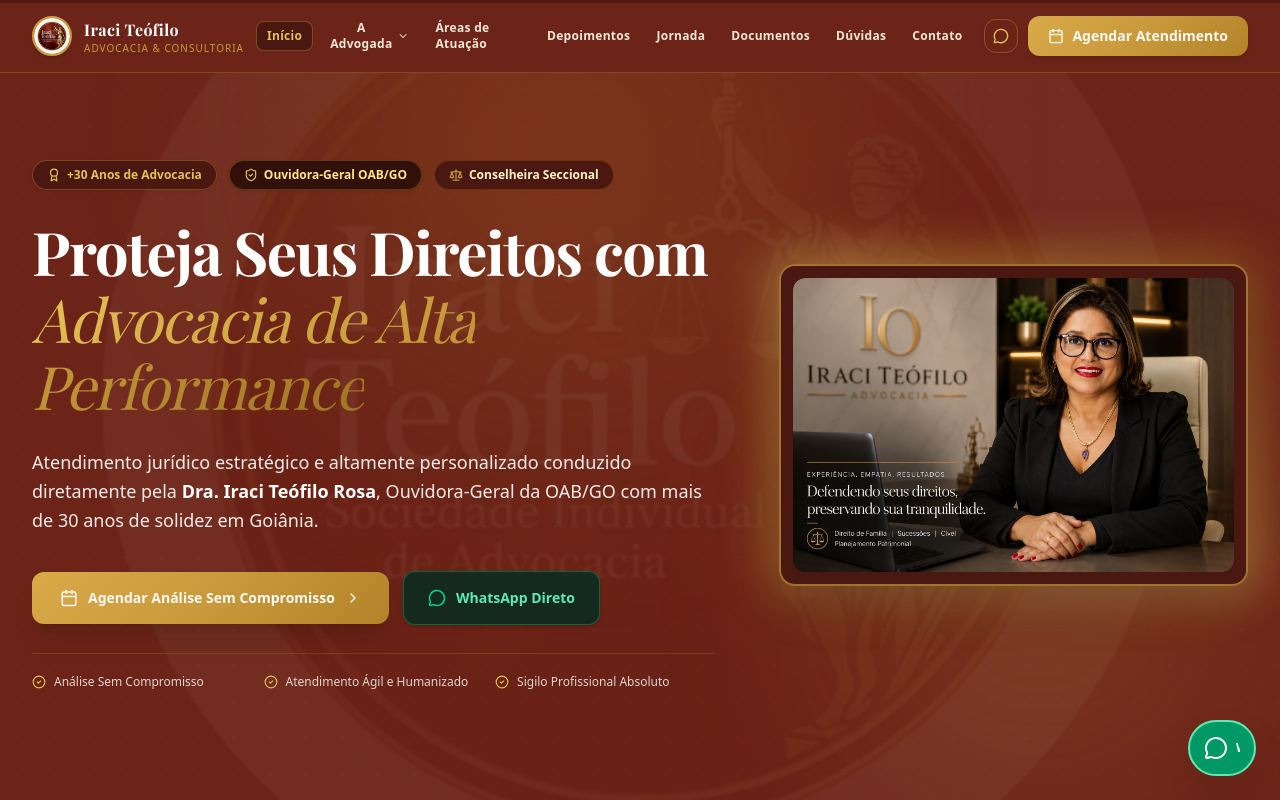
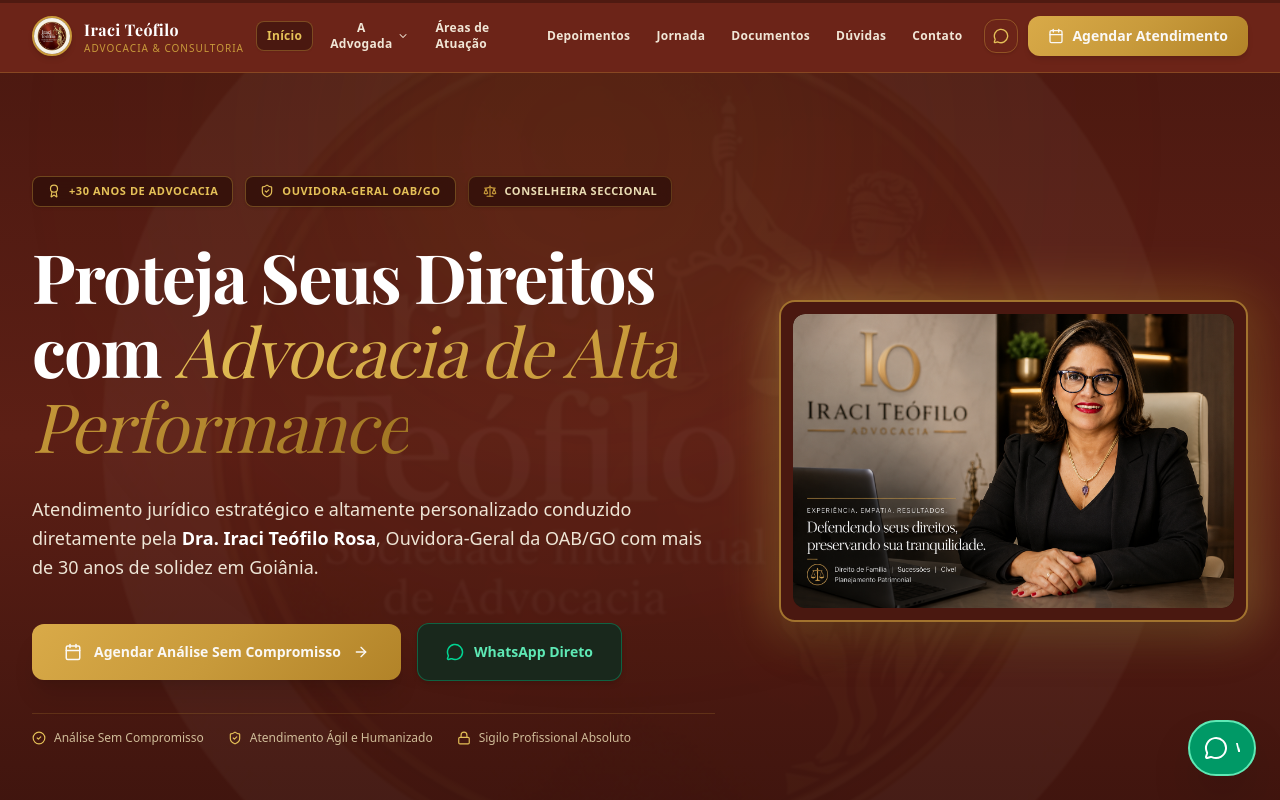
Before and after one commit to giftph/Iraci-Teofiolo, a React (Vite) app: page / in a window 1280 px wide. Shown: the top 800 px of the page. Built offline with nearby package versions, Linux system fonts and the light colour scheme; a web font is replaced by a local one.

Commit message:
feat(hero/cta): enhance landing page components
- Update Hero section with new background gradient and improved accessibility labels
- Integrate WhatsApp contact link in Hero
- Add interactive benefits toggle to OfferUrgencyCTA for better content readability

```diff
--- a/src/components/Hero.tsx
+++ b/src/components/Hero.tsx
@@ -1,7 +1,6 @@
 import React from 'react';
 import { motion } from 'motion/react';
-import { Calendar, ShieldCheck, Award, ChevronRight, MessageCircle, Scale, CheckCircle2 } from 'lucide-react';
-import { FIRM_INFO } from '../data/firmData';
+import { Calendar, ShieldCheck, Award, ArrowRight, MessageCircle, Scale, Lock, CheckCircle2 } from 'lucide-react';
 import logoSealImg from '../assets/images/official_logo_seal_1785381560321.jpg';
 import inicioImg from '../assets/images/inicio.png';
 
@@ -9,133 +8,138 @@
   onOpenSchedule: () => void;
 }
 
+const WHATSAPP_HERO_URL = "https://wa.me/5562992456161?text=Olá,%20encontrei%20seu%20site%20e%20gostaria%20de%20agendar%20uma%20consulta.";
+
 export const Hero: React.FC<HeroProps> = ({ onOpenSchedule }) => {
   return (
-    <section id="inicio" className="relative pt-32 pb-20 md:pt-40 md:pb-28 bg-[#6C2418] text-white overflow-hidden scroll-mt-24">
+    <section
+      id="inicio"
+      aria-label="Apresentação institucional"
+      className="relative pt-32 pb-20 md:pt-44 md:pb-32 bg-gradient-to-b from-[#4A1810] via-[#5C1F15] to-[#3B130D] text-white overflow-hidden scroll-mt-24"
+    >
       {/* Invisible anchor for backward compatibility */}
       <span id="hero" className="sr-only" />
+
       {/* Official Law Firm Logo Watermark Background */}
       <div className="absolute inset-0 flex items-center justify-center pointer-events-none z-0 overflow-hidden select-none">
         <img
           src={logoSealImg}
           alt=""
-          className="w-[85%] max-w-5xl aspect-square object-contain opacity-[0.045] blur-[1px] mix-blend-soft-light rounded-full transform scale-105"
+          className="w-[85%] max-w-5xl aspect-square object-contain opacity-[0.035] blur-[1px] mix-blend-screen rounded-full transform scale-105"
           referrerPolicy="no-referrer"
         />
       </div>
 
-      {/* Subtle radial dot texture overlay */}
-      <div
-        className="absolute inset-0 opacity-[0.06] pointer-events-none bg-repeat z-0"
-        style={{
-          backgroundImage: `radial-gradient(#C89A3B 1px, transparent 1px)`,
-          backgroundSize: '36px 36px'
-        }}
-      />
-
-      {/* Soft ambient gold ambient lighting glows */}
-      <div className="absolute -top-24 left-1/4 w-[500px] h-[500px] bg-[#C89A3B]/15 rounded-full blur-[120px] pointer-events-none z-0" />
-      <div className="absolute bottom-0 right-10 w-[400px] h-[400px] bg-[#E5C158]/10 rounded-full blur-[100px] pointer-events-none z-0" />
+      {/* Soft ambient warm gold lighting glows */}
+      <div className="absolute -top-32 left-1/4 w-[550px] h-[550px] bg-[#C89A3B]/10 rounded-full blur-[140px] pointer-events-none z-0" />
+      <div className="absolute bottom-0 right-10 w-[450px] h-[450px] bg-[#E5C158]/08 rounded-full blur-[120px] pointer-events-none z-0" />
 
       <div className="max-w-7xl mx-auto px-4 sm:px-6 lg:px-8 relative z-10">
         <div className="grid grid-cols-1 lg:grid-cols-12 gap-12 lg:gap-16 items-center">
 
-          {/* Left Column: Text & Value Proposition */}
+          {/* Left Column: Authority Badges, High-Impact Headline & Strategic CTAs */}
           <motion.div
-            initial={{ opacity: 0, y: 30 }}
+            initial={{ opacity: 0, y: 24 }}
             animate={{ opacity: 1, y: 0 }}
-            transition={{ duration: 0.8, ease: [0.16, 1, 0.3, 1] }}
-            className="lg:col-span-7 space-y-7 text-left"
+            transition={{ duration: 0.75, ease: [0.16, 1, 0.3, 1] }}
+            className="lg:col-span-7 space-y-8 text-left"
           >
 
-            {/* Trust Badges Bar */}
-            <div className="flex flex-wrap items-center gap-2 sm:gap-3">
-              <span className="inline-flex items-center space-x-1.5 px-3.5 py-1.5 rounded-full text-xs font-semibold bg-[#4A1810] text-[#E5C158] border border-[#C89A3B]/40 shadow-sm backdrop-blur-md">
-                <Award className="w-3.5 h-3.5 text-[#E5C158]" />
-                <span>+30 Anos de Advocacia</span>
-              </span>
-              <span className="inline-flex items-center space-x-1.5 px-3.5 py-1.5 rounded-full text-xs font-semibold bg-[#32100A] text-amber-200 border border-[#C89A3B]/30 shadow-sm backdrop-blur-md">
-                <ShieldCheck className="w-3.5 h-3.5 text-[#E5C158]" />
-                <span>Ouvidora-Geral OAB/GO</span>
-              </span>
-              <span className="inline-flex items-center space-x-1.5 px-3.5 py-1.5 rounded-full text-xs font-semibold bg-[#4A1810] text-amber-100 border border-amber-500/20 backdrop-blur-md">
-                <Scale className="w-3.5 h-3.5 text-[#C89A3B]" />
-                <span>Conselheira Seccional</span>
-              </span>
+            {/* Authority Credential Seals (Institucionais, sóbrios e nobres) */}
+            <div className="flex flex-wrap items-center gap-2.5 sm:gap-3">
+              <div className="inline-flex items-center space-x-2 px-3.5 py-1.5 rounded-lg bg-[#32100A]/85 border border-[#C89A3B]/40 text-[#E5C158] shadow-sm backdrop-blur-sm">
+                <Award className="w-3.5 h-3.5 text-[#E5C158] shrink-0" />
+                <span className="text-[11px] font-semibold tracking-wider uppercase">+30 Anos de Advocacia</span>
+              </div>
+
+              <div className="inline-flex items-center space-x-2 px-3.5 py-1.5 rounded-lg bg-[#32100A]/85 border border-[#C89A3B]/40 text-[#E5C158] shadow-sm backdrop-blur-sm">
+                <ShieldCheck className="w-3.5 h-3.5 text-[#E5C158] shrink-0" />
+                <span className="text-[11px] font-semibold tracking-wider uppercase">Ouvidora-Geral OAB/GO</span>
+              </div>
+
+              <div className="inline-flex items-center space-x-2 px-3.5 py-1.5 rounded-lg bg-[#32100A]/85 border border-[#C89A3B]/30 text-amber-100/90 shadow-sm backdrop-blur-sm">
+                <Scale className="w-3.5 h-3.5 text-[#C89A3B] shrink-0" />
+                <span className="text-[11px] font-semibold tracking-wider uppercase">Conselheira Seccional</span>
+              </div>
             </div>
 
-            {/* CRO PRINCIPLE: High-converting Headline (Promessa clara + benefício principal) */}
-            <h1 className="text-3xl sm:text-4xl md:text-5xl lg:text-6xl font-serif-display font-bold text-white leading-[1.12] tracking-tight">
-              Proteja Seus Direitos com <span className="gold-gradient-text italic font-normal">Advocacia de Alta Performance</span>
+            {/* High-Impact Headline with strong typography cadence */}
+            <h1 className="text-4xl sm:text-5xl md:text-6xl xl:text-[4.25rem] font-serif-display font-bold text-white leading-[1.1] tracking-tight">
+              Proteja Seus Direitos com{' '}
+              <span className="gold-gradient-text italic font-normal block sm:inline">
+                Advocacia de Alta Performance
+              </span>
             </h1>
 
-            {/* CRO PRINCIPLE: Subheadline clarifying target audience & unique value */}
-            <p className="text-base sm:text-lg text-white/90 font-normal leading-relaxed max-w-2xl">
-              Atendimento jurídico estratégico e altamente personalizado conduzido diretamente pela <strong className="text-white font-semibold">Dra. Iraci Teófilo Rosa</strong>, Ouvidora-Geral da OAB/GO com mais de 30 anos de solidez em Goiânia.
+            {/* Subheadline with optimal measure and balanced contrast */}
+            <p className="text-base sm:text-lg text-amber-50/90 font-normal leading-relaxed max-w-2xl">
+              Atendimento jurídico estratégico e altamente personalizado conduzido diretamente pela{' '}
+              <strong className="text-white font-semibold">Dra. Iraci Teófilo Rosa</strong>, Ouvidora-Geral da OAB/GO com mais de 30 anos de solidez em Goiânia.
             </p>
 
-            {/* CRO PRINCIPLE: High contrast primary CTA above the fold with friction reducers */}
-            <div className="pt-2 flex flex-col sm:flex-row items-stretch sm:items-center gap-3.5">
+            {/* High-Contrast Conversion Actions */}
+            <div className="pt-2 flex flex-col sm:flex-row items-stretch sm:items-center gap-4">
               <button
+                type="button"
                 onClick={onOpenSchedule}
-                aria-label="Agendar análise do meu caso sem compromisso"
-                className="inline-flex items-center justify-center space-x-2.5 px-7 py-4 rounded-xl text-sm font-bold text-[#32100A] gold-gradient-bg hover:brightness-110 shadow-xl hover:shadow-amber-500/20 transition-all cursor-pointer group active:scale-[0.98]"
+                aria-label="Agendar Análise Sem Compromisso"
+                className="inline-flex items-center justify-center space-x-3 px-8 py-4.5 rounded-xl text-sm font-bold text-[#32100A] gold-gradient-bg hover:brightness-110 shadow-xl hover:shadow-amber-500/20 transition-all cursor-pointer group active:scale-[0.98]"
               >
-                <Calendar className="w-4.5 h-4.5" />
+                <Calendar className="w-4.5 h-4.5 text-[#32100A]" />
                 <span>Agendar Análise Sem Compromisso</span>
-                <ChevronRight className="w-4 h-4 group-hover:translate-x-1 transition-transform" />
+                <ArrowRight className="w-4 h-4 group-hover:translate-x-1 transition-transform" />
               </button>
 
               <a
-                href={FIRM_INFO.socialLinks.whatsapp}
+                href={WHATSAPP_HERO_URL}
                 target="_blank"
                 rel="noopener noreferrer"
-                aria-label="Falar diretamente no WhatsApp"
-                className="inline-flex items-center justify-center space-x-2.5 px-6 py-4 rounded-xl text-sm font-semibold text-emerald-300 bg-emerald-950/80 border border-emerald-500/40 hover:bg-emerald-900/90 transition-all shadow-md active:scale-[0.98] cursor-pointer"
+                aria-label="WhatsApp Direto da equipe jurídica"
+                className="inline-flex items-center justify-center space-x-2.5 px-7 py-4.5 rounded-xl text-sm font-semibold text-emerald-300 bg-[#152B1E]/90 border border-emerald-500/40 hover:bg-[#1C3A29] hover:border-emerald-400 transition-all shadow-md active:scale-[0.98] cursor-pointer"
               >
                 <MessageCircle className="w-4.5 h-4.5 text-emerald-400" />
                 <span>WhatsApp Direto</span>
               </a>
             </div>
 
-            {/* CRO PRINCIPLE: Microcopy reducing friction and establishing immediate safety */}
-            <div className="pt-5 grid grid-cols-1 sm:grid-cols-3 gap-3 border-t border-[#C89A3B]/20 text-xs text-white/80">
+            {/* Microbenefits Row (Discreta, sem competir com os CTAs) */}
+            <div className="pt-4 border-t border-[#C89A3B]/20 flex flex-wrap items-center gap-y-2.5 gap-x-6 text-xs text-amber-100/75">
               <div className="flex items-center space-x-2">
                 <CheckCircle2 className="w-3.5 h-3.5 text-[#E5C158] shrink-0" />
                 <span>Análise Sem Compromisso</span>
               </div>
               <div className="flex items-center space-x-2">
-                <CheckCircle2 className="w-3.5 h-3.5 text-[#E5C158] shrink-0" />
+                <ShieldCheck className="w-3.5 h-3.5 text-[#E5C158] shrink-0" />
                 <span>Atendimento Ágil e Humanizado</span>
               </div>
               <div className="flex items-center space-x-2">
-                <CheckCircle2 className="w-3.5 h-3.5 text-[#E5C158] shrink-0" />
+                <Lock className="w-3.5 h-3.5 text-[#E5C158] shrink-0" />
                 <span>Sigilo Profissional Absoluto</span>
               </div>
             </div>
 
           </motion.div>
 
-          {/* Right Column: Founder Portrait Card */}
+          {/* Right Column: Founder Portrait Frame */}
           <motion.div
-            initial={{ opacity: 0, scale: 0.95, y: 30 }}
+            initial={{ opacity: 0, scale: 0.96, y: 20 }}
             animate={{ opacity: 1, scale: 1, y: 0 }}
-            transition={{ duration: 0.8, delay: 0.15, ease: [0.16, 1, 0.3, 1] }}
+            transition={{ duration: 0.8, delay: 0.1, ease: [0.16, 1, 0.3, 1] }}
             className="lg:col-span-5 relative"
           >
             <div className="relative mx-auto max-w-md lg:max-w-none">
 
-              {/* Outer Decorative Gold Glow Frame */}
-              <div className="absolute -inset-2.5 rounded-3xl bg-gradient-to-tr from-[#C89A3B] via-[#E5C158] to-[#9E7422] opacity-40 blur-xl pointer-events-none animate-pulse duration-1000" />
+              {/* Outer Decorative Gold Glow Ambient */}
+              <div className="absolute -inset-2.5 rounded-3xl bg-gradient-to-tr from-[#C89A3B] via-[#E5C158] to-[#9E7422] opacity-35 blur-xl pointer-events-none" />
 
-              {/* Main Portrait Card Container */}
+              {/* Main Portrait Frame */}
               <div className="relative rounded-2xl bg-[#4A1810] border-2 border-[#C89A3B]/70 p-3 shadow-2xl overflow-hidden group">
 
                 <div className="relative rounded-xl overflow-hidden bg-[#32100A]">
                   <img
                     src={inicioImg}
                     alt="Dra. Iraci Teófilo Rosa - Sociedade Individual de Advocacia"
-                    className="w-full h-auto object-cover rounded-xl transition-transform duration-700 group-hover:scale-102"
+                    className="w-full h-auto object-cover rounded-xl transition-transform duration-700 group-hover:scale-[1.02]"
                     referrerPolicy="no-referrer"
                   />
                 </div>
```
Also changed, not shown: src/components/OfferUrgencyCTA.tsx (+47 -14 lines).
